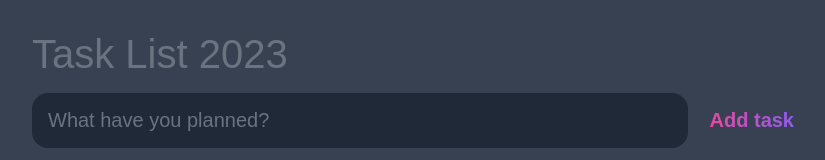
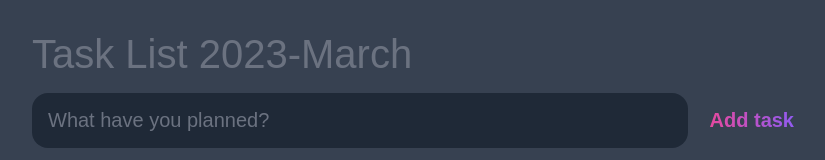
Before and after one commit to Devansh682/To-Do-List, a plain HTML site: page index.html in a window 1280 px wide. Shown: the top 160 px of the page, without its empty margins (224-1049 px from the left). Drawn offline with Linux system fonts and the light colour scheme.

Commit message:
Month updated

```diff
--- a/index.html
+++ b/index.html
@@ -11,7 +11,7 @@
 <body>
 
 	<header>
-		<h1>Task List 2023</h1>
+		<h1>Task List 2023-March</h1>
 		<form id="new-task-form">
 			<input
 				type="text"
```
